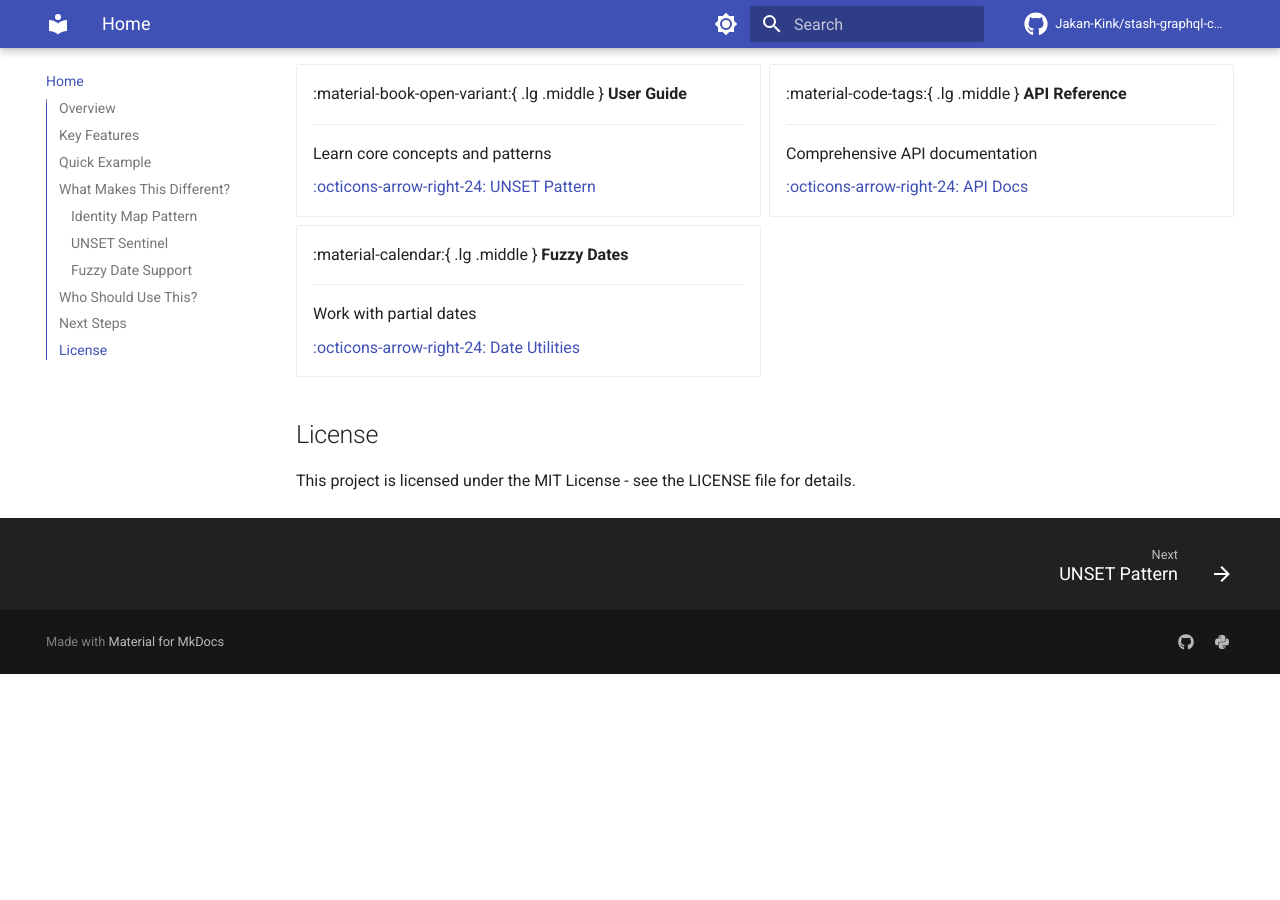
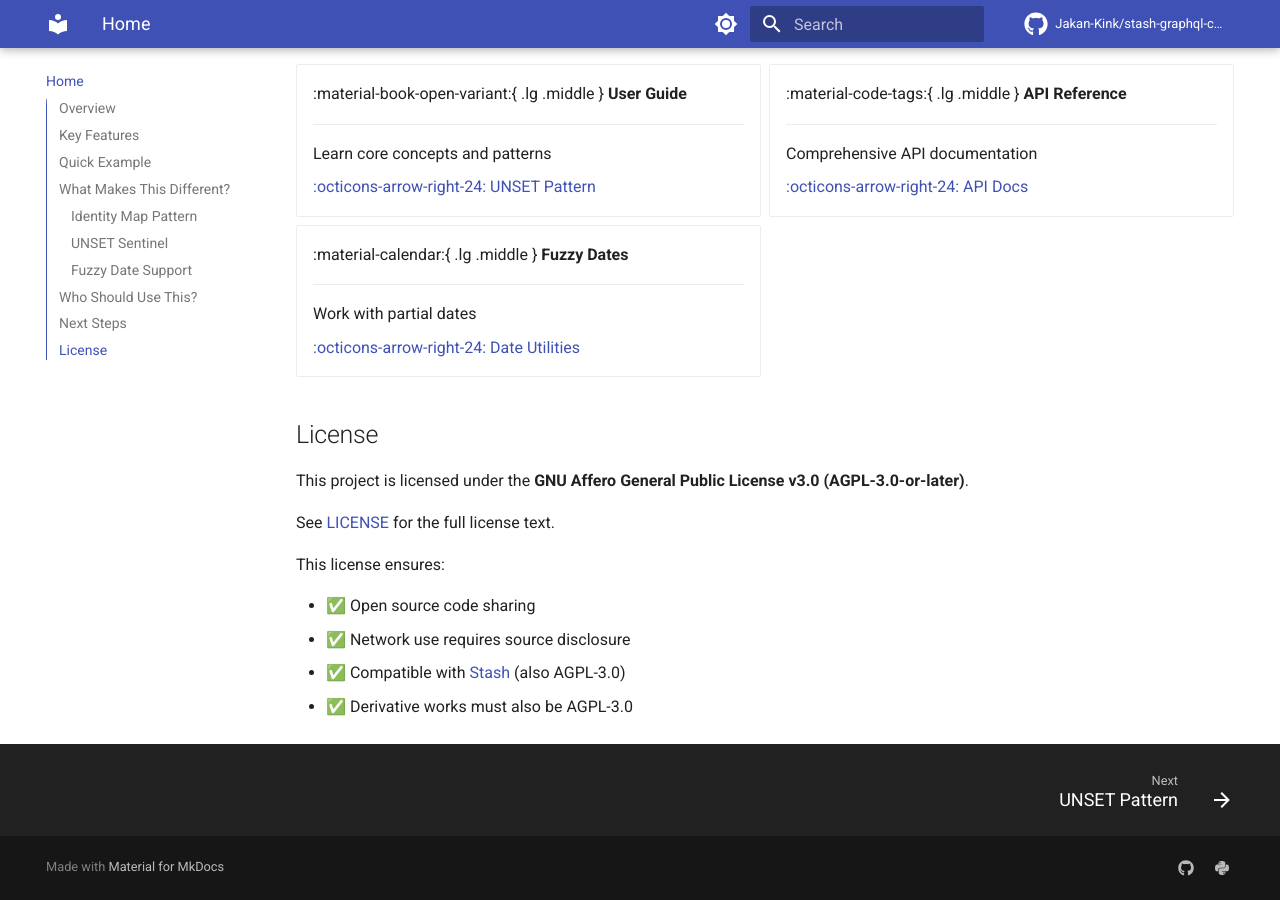
Before and after one commit to Jakan-Kink/stash-graphql-client, an MkDocs documentation site: the page built from docs/index.md, in a window 1280 px wide and 900 px high, scrolled down 2235 px. Built offline with MkDocs 1.6.1 and Material for MkDocs 9.7.7, drawn with Linux system fonts in a browser that asks for light colours; comment, search, counter and statistics services are not loaded; the version menu is left out; before the commit the page ends 2909 px from its top, so only the background shows below that.

Commit message:
fix: Update license references from MIT to AGPL-3.0 across documentation
- Fix README.md license section (badge was already correct)
- Fix docs/index.md license badge and section
- Update CHANGELOG.md with v0.5.0b3 release notes
  - Document README license fix
  - Document poetry.lock cleanup (-425 lines of AWS dependencies)
  - Update version comparison links

All documentation now consistently references AGPL-3.0-or-later license.

🤖 Generated with [Claude Code](https://claude.com/claude-code)

Co-Authored-By: Claude Sonnet 4.5 <noreply@anthropic.com>

```diff
--- a/docs/index.md
+++ b/docs/index.md
@@ -3,7 +3,7 @@
 **Async Python client for [Stash](https://stashapp.cc) GraphQL API**
 
 [![Python 3.12+](https://img.shields.io/badge/python-3.12+-blue.svg)](https://www.python.org/downloads/)
-[![License: MIT](https://img.shields.io/badge/License-MIT-yellow.svg)](https://opensource.org/licenses/MIT)
+[![License: AGPL-3.0](https://img.shields.io/badge/License-AGPL%203.0-blue.svg)](https://www.gnu.org/licenses/agpl-3.0)
 
 ---
 
@@ -118,4 +118,13 @@ This library is perfect for:
 
 ## License
 
-This project is licensed under the MIT License - see the LICENSE file for details.
+This project is licensed under the **GNU Affero General Public License v3.0 (AGPL-3.0-or-later)**.
+
+See [LICENSE](https://github.com/Jakan-Kink/stash-graphql-client/blob/main/LICENSE) for the full license text.
+
+This license ensures:
+
+- ✅ Open source code sharing
+- ✅ Network use requires source disclosure
+- ✅ Compatible with [Stash](https://github.com/stashapp/stash) (also AGPL-3.0)
+- ✅ Derivative works must also be AGPL-3.0
```
Also changed, not shown: CHANGELOG.md (+11 -1 lines), README.md (+10 -1 lines).
